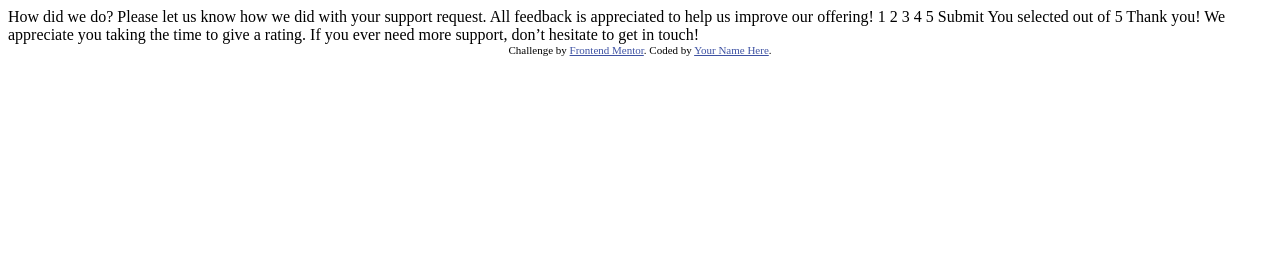
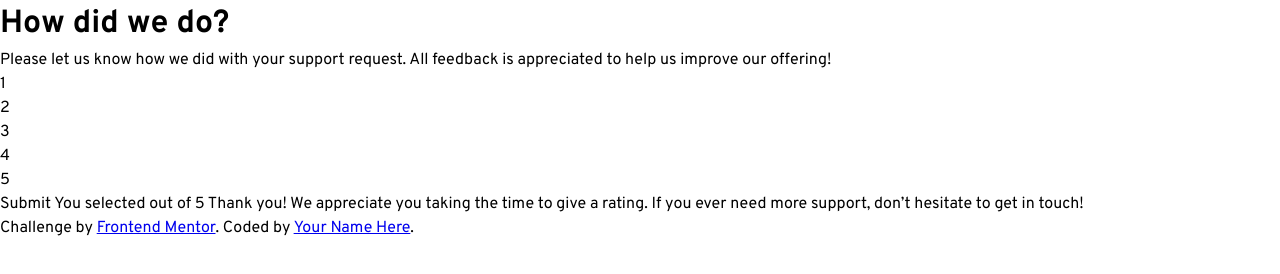
Before and after one commit to millard2santos/interactive-rating-component-main, a plain HTML site: page index.html in a window 1280 px wide. Drawn offline with Linux system fonts and the light colour scheme.

Commit message:
fonts and variables

```diff
--- a/index.html
+++ b/index.html
@@ -1,29 +1,40 @@
 <!DOCTYPE html>
 <html lang="en">
+
 <head>
   <meta charset="UTF-8">
-  <meta name="viewport" content="width=device-width, initial-scale=1.0"> <!-- displays site properly based on user's device -->
+  <meta name="viewport" content="width=device-width, initial-scale=1.0">
+  <!-- displays site properly based on user's device -->
 
   <link rel="icon" type="image/png" sizes="32x32" href="./images/favicon-32x32.png">
-
+  <link rel="preconnect" href="https://fonts.googleapis.com">
+  <link rel="preconnect" href="https://fonts.gstatic.com" crossorigin>
+  <link href="https://fonts.googleapis.com/css2?family=Overpass:wght@400;700&display=swap" rel="stylesheet">
+  <link rel="stylesheet" href="style.css">
   <title>Frontend Mentor | Interactive rating component</title>
 
   <!-- Feel free to remove these styles or customise in your own stylesheet 👍 -->
-  <style>
-    .attribution { font-size: 11px; text-align: center; }
-    .attribution a { color: hsl(228, 45%, 44%); }
-  </style>
+
 </head>
+
 <body>
 
-  <!-- Rating state start -->
+  <div class="star">
 
-  How did we do?
+  </div>
 
-  Please let us know how we did with your support request. All feedback is appreciated
-  to help us improve our offering!
+  <h1>How did we do?</h1>
 
-  1 2 3 4 5
+  <p>Please let us know how we did with your support request. All feedback is appreciated
+    to help us improve our offering!</p>
+
+  <section class="rating">
+    <div class="rating__level">1</div>
+    <div class="rating__level">2</div>
+    <div class="rating__level">3</div>
+    <div class="rating__level">4</div>
+    <div class="rating__level">5</div>
+  </section>
 
   Submit
 
@@ -46,4 +57,5 @@
     Coded by <a href="#">Your Name Here</a>.
   </div>
 </body>
+
 </html>
--- /dev/null
+++ b/style.css
@@ -0,0 +1,50 @@
+/*
+  1. Use a more-intuitive box-sizing model.
+*/
+*, *::before, *::after {
+    box-sizing: border-box;
+  }
+  /*
+    2. Remove default margin
+  */
+  * {
+    margin: 0;
+    font-family: 'Overpass', sans-serif;
+  }
+  /*
+    3. Allow percentage-based heights in the application
+  */
+  html, body {
+    height: 100%;
+  }
+  /*
+    Typographic tweaks!
+    4. Add accessible line-height
+    5. Improve text rendering
+  */
+  body {
+    line-height: 1.5;
+    -webkit-font-smoothing: antialiased;
+  }
+  /*
+    6. Improve media defaults
+  */
+  img, picture, video, canvas, svg {
+    display: block;
+    max-width: 100%;
+  }
+  /*
+    7. Remove built-in form typography styles
+  */
+  input, button, textarea, select {
+    font: inherit;
+  }
+  /*
+    8. Avoid text overflows
+  */
+  p, h1, h2, h3, h4, h5, h6 {
+    overflow-wrap: break-word;
+  }
+  /*
+    9. Create a root stacking context
+  */
```
